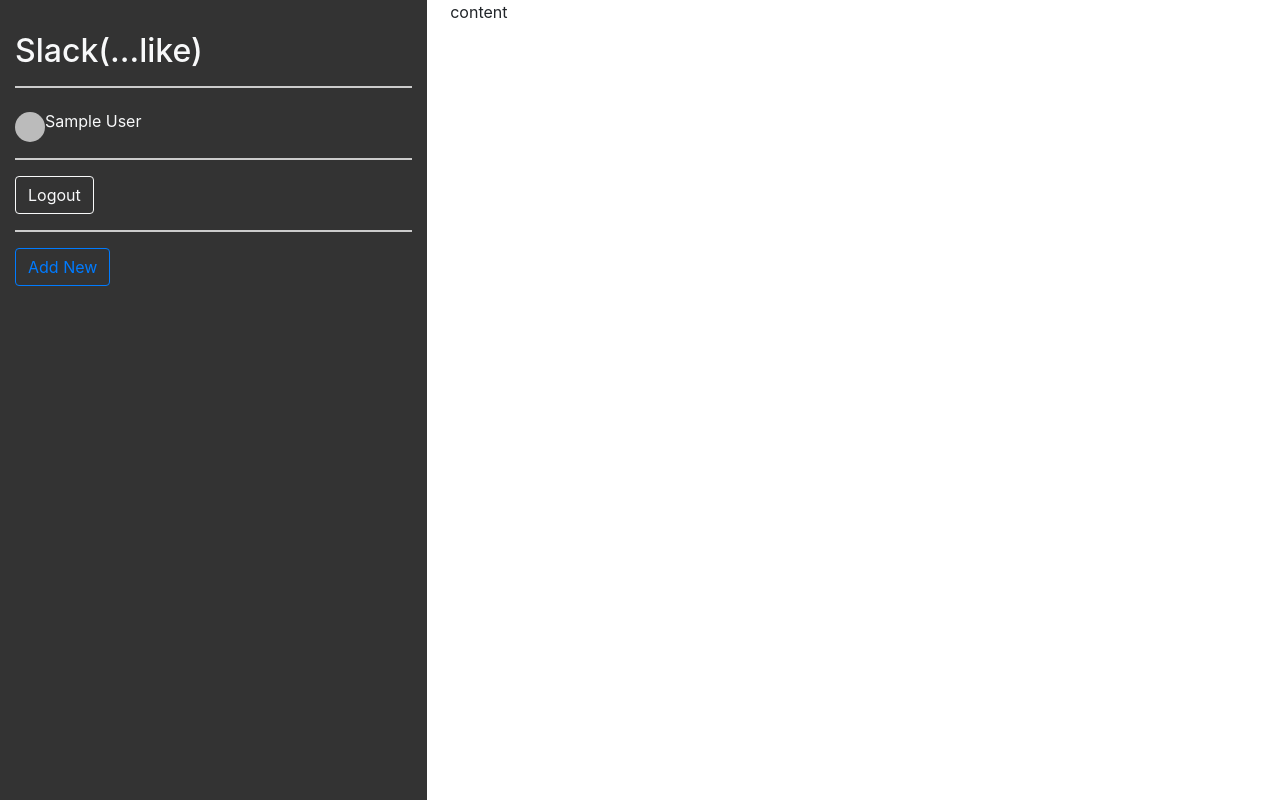
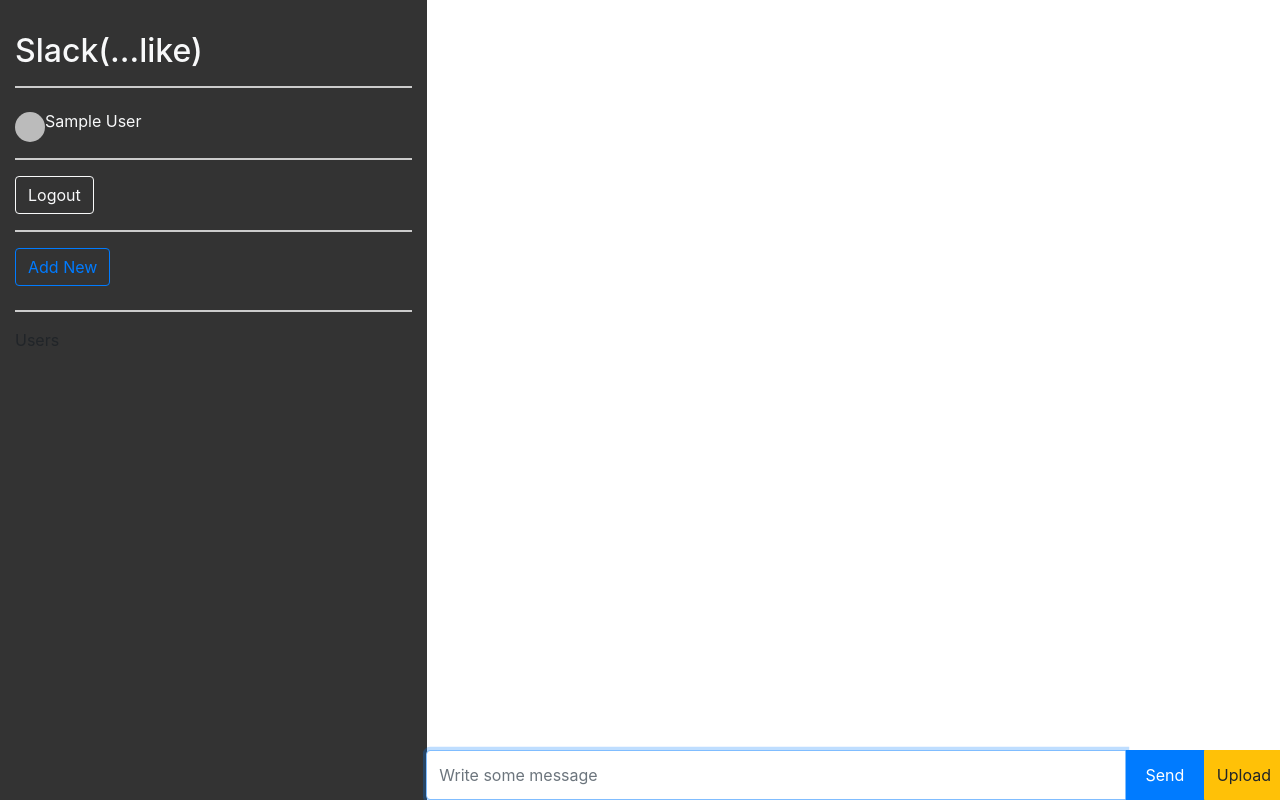
Before and after one commit to Yasu1025/vue-slack-like-app, a Vue app: page / in a window 1280 px wide. Built offline with nearby package versions, Linux system fonts and the light colour scheme; no server answers; sample sign-in values are in the browser's storage.

Commit message:
CREATE  components for channels

```diff
--- a/package.json
+++ b/package.json
@@ -31,6 +31,7 @@
     "firebase": "^5.7.3",
     "friendly-errors-webpack-plugin": "^1.6.1",
     "html-webpack-plugin": "^2.30.1",
+    "moment": "^2.23.0",
     "node-notifier": "^5.1.2",
     "optimize-css-assets-webpack-plugin": "^3.2.0",
     "ora": "^1.2.0",
--- /dev/null
+++ b/src/components/messages/Form.vue
@@ -0,0 +1,90 @@
+<template>
+    <div>
+        <div class="msg-form">
+            <form>
+                <div class="input-group mb-3">
+                    <input type="text"
+                           id="message"
+                           class="form-control mt-3"
+                           name="message"
+                           placeholder="Write some message"
+                           v-model.trim = "msg"
+                           autofocus>
+                    <div class="input-group-append">
+                        <button class="btn btn-primary mt-3"
+                                type="button"
+                                @click = "clickToSend">Send</button>
+                    </div>
+                    <div class="input-group-append">
+                        <button class="btn btn-warning mt-3" type="button">Upload</button>
+                    </div>
+                </div>
+            </form>
+        </div>
+    </div>
+</template>
+
+<script>
+import { mapGetters } from 'vuex'
+export default {
+    name: 'message-form',
+    data() {
+        return {
+            msg: '',
+            errors: []
+        }
+    },
+    computed: {
+        ...mapGetters(['currentChannel', 'currentUser'])
+    },
+    methods: {
+        clickToSend() {
+            // make message object
+            let newMsg = {
+                content: this.msg,
+                timestamp: firebase.database.ServerValue.TIMESTAMP,
+                user: {
+                    id: this.currentUser.uid,
+                    name: this.currentUser.displayName,
+                    avatar: this.currentUser.photoURL
+                }
+            }
+            // Validate
+            if(this.currentChannel !== null) {
+                if(this.msg.length > 0) {
+                    // push() creates unique key
+                    // push to existed channel
+                    this.$parent.messagesRef.child(this.currentChannel.id).push().set(newMsg)
+                        .then(() => {
+
+                        })
+                        .catch((e) => {
+                            this.errors.push(e.message)
+                        })
+                        this.msg = ''
+                }
+            }
+        }
+    }
+}
+</script>
+
+<style scoped>
+    .msg-form {
+        position: fixed;
+        left: 0;
+        bottom: 0;
+        width: 67%;
+        z-index: 100;
+        color: white;
+        text-align: center;
+        margin-bottom: -16px;
+        margin-left: 33.3%;
+    }
+    input, button {
+        height: 50px;
+    }
+    button {
+        width: 80px;
+    }
+</style>
--- /dev/null
+++ b/src/components/messages/Messages.vue
@@ -0,0 +1,54 @@
+<template>
+    <div>
+        <app-single-msg :messages = "messages"></app-single-msg>
+        <app-msg-form></app-msg-form>
+    </div>
+</template>
+
+<script>
+import Form from './Form.vue'
+import SingleMessage from './SingleMessage.vue'
+import database from 'firebase/database'
+import { mapGetters } from 'vuex'
+
+export default {
+    name: 'messages',
+    components: {
+        'app-msg-form': Form,
+        'app-single-msg': SingleMessage
+    },
+    data() {
+        return {
+            messagesRef: firebase.database().ref('messages'),
+            messages: [],
+            channel: ''
+        }
+    },
+    computed: {
+        ...mapGetters(['currentChannel'])
+    },
+    watch: {
+        currentChannel: function() {
+            this.messages = []
+            this.addListner()
+            this.channel = this.currentChannel
+        }
+    },
+    methods: {
+        addListner() {
+            // listen to event to add msg on current channel
+            this.messagesRef.child(this.currentChannel.id).on('child_added', (snapshot) => {
+                this.messages.push(snapshot.val())
+            })
+        },
+        detachListner() {
+            if(this.channel !== null) {
+                this.messagesRef.child(this.channel.id).off()
+            }
+        }
+    },
+    beforeDestroy() {
+        this.detachListner()
+    }
+}
+</script>
--- /dev/null
+++ b/src/components/messages/SingleMessage.vue
@@ -0,0 +1,53 @@
+<template>
+    <div>
+        <div class="mt-3">
+            <div v-for = "message in messages" :key="message.id">
+                <div class="media">
+                    <img class="align-self-start mr-3"
+                         :src = "message.user.avatar"
+                         :alt = "`${message.user.name}'s Avator'`"
+                         height="50"
+                         >
+                         <div class="media-body">
+                             <h6 class="mt-0">
+                                <a href="#">{{ message.user.name }}</a> - {{ message.timestamp | fromNow}}
+                             </h6>
+                             <p :class = "{'self-message': selfMessage(message.user)}">
+                                {{ message.content }}
+                             </p>
+                         </div>
+                </div>
+            </div>
+        </div>
+    </div>
+</template>
+
+<script>
+import moment from 'moment'
+import { mapGetters } from 'vuex'
+
+export default {
+    name: 'single-message',
+    props: ['messages'],
+    computed: {
+        ...mapGetters(['currentUser'])
+    },
+    methods: {
+        selfMessage(user) {
+            return user.id === this.currentUser.uid
+        }
+    },
+    filters: {
+        fromNow(value) {
+            return moment(value).fromNow()
+        }
+    },
+}
+</script>
+
+<style scoped>
+    .self-message {
+        border-left: 2px solid skyblue;
+        padding-left: 10px;
+    }
+</style>
--- a/src/components/Sidebar.vue
+++ b/src/components/sidebar/Sidebar.vue
@@ -10,18 +10,22 @@
         <button class="btn btn-outline-light" @click = "clickToLogout">Logout</button>
         <hr style="border: 1px solid #ccc">
         <app-channels></app-channels>
+        <hr style="border: 1px solid #ccc">
+        <app-users></app-users>
     </div>
 </template>
 
 <script>
 //import auth from 'firebase/auth'
 import { mapGetters } from 'vuex'
-import Channels from './Channels'
+import Channels from './Channels.vue'
+import Users from './Users.vue'
 
 export default {
     name: 'sidebar',
     components: {
-        'app-channels': Channels
+        'app-channels': Channels,
+        'app-users': Users
     },
     computed: {
       ...mapGetters (['currentUser'])
--- /dev/null
+++ b/src/components/sidebar/Users.vue
@@ -0,0 +1,16 @@
+<template>
+    <div>
+        Users
+    </div>
+</template>
+
+<script>
+export default {
+    name: 'users',
+    data() {
+        return {
+
+        }
+    }
+}
+</script>
--- a/src/pages/Chat.vue
+++ b/src/pages/Chat.vue
@@ -6,7 +6,7 @@
                     <app-sidebar></app-sidebar>
                 </div>
                 <div class="col-md-8 content">
-                    content
+                    <app-messages></app-messages>
                 </div>
             </div>
         </div>
@@ -15,12 +15,14 @@
 
 <script>
 //import auth from 'firebase/auth'
-import Sidebar from '@/components/Sidebar.vue'
+import Sidebar from '@/components/sidebar/Sidebar.vue'
+import Messages from '@/components/messages/Messages.vue'
 
 export default {
     name: 'chat',
     components: {
-        "app-sidebar": Sidebar
+        "app-sidebar": Sidebar,
+        'app-messages': Messages
     },
     methods: {
         clickToLogout() {
```
Also changed, not shown: src/components/sidebar/Channels.vue (renamed from src/components/Channels.vue), 1 other file (tests, documents, lock files or other folders).
